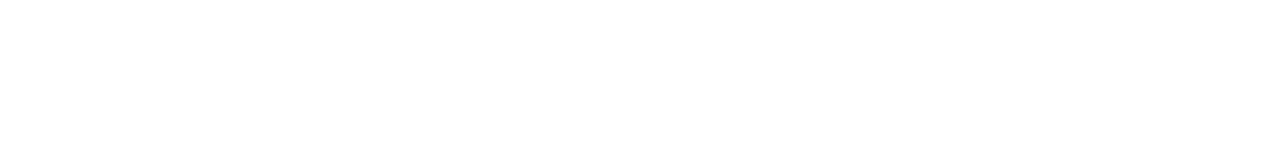
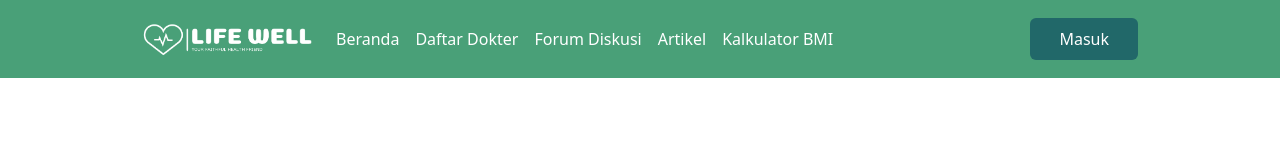
Before and after one commit to FullStack-40/technical-assignment_webdev-lanjutan, a plain HTML site: page index.html in a window 1280 px wide. Shown: the top 160 px of the page. Drawn offline with nearby package versions, Linux system fonts and the light colour scheme.

Commit message:
add navbar

```diff
--- /dev/null
+++ b/css/style.css
@@ -0,0 +1,32 @@
+.nav-custom {
+  background-color: #49a078;
+}
+
+.nav-link {
+  color: #fff;
+}
+
+.nav-link:hover {
+  color: #d3d3d3;
+}
+
+.btn {
+  background-color: #216869;
+  color: #fff;
+  padding: 0.5em 1.5em;
+}
+
+.btn:hover {
+  background-color: #267576;
+  color: #fff;
+}
+
+@media only screen and (min-width: 992px) {
+  .nav-custom {
+    padding: 1em 8.125em;
+  }
+
+  .btn {
+    padding: 0.5em 1.75em;
+  }
+}
--- a/index.html
+++ b/index.html
@@ -4,6 +4,63 @@
     <meta charset="UTF-8" />
     <meta name="viewport" content="width=device-width, initial-scale=1.0" />
     <title>LifeWell - Diskusi,Baca Artikel, & Konsultasi</title>
+    <link
+      href="https://cdn.jsdelivr.net/npm/bootstrap@5.3.2/dist/css/bootstrap.min.css"
+      rel="stylesheet"
+      integrity="sha384-T3c6CoIi6uLrA9TneNEoa7RxnatzjcDSCmG1MXxSR1GAsXEV/Dwwykc2MPK8M2HN"
+      crossorigin="anonymous"
+    />
+    <link rel="stylesheet" href="./css/style.css" />
   </head>
-  <body></body>
+  <body style="height: 2000px">
+    <nav class="navbar navbar-dark navbar-expand-lg fixed-top nav-custom">
+      <div class="container-fluid">
+        <a class="navbar-brand" href="#">
+          <img
+            src="./img/life-well-logo.png"
+            alt="Logo"
+            width="170"
+            class="d-inline-block align-text-top"
+          />
+        </a>
+        <button
+          class="navbar-toggler"
+          type="button"
+          data-bs-toggle="collapse"
+          data-bs-target="#navbarSupportedContent"
+          aria-controls="navbarSupportedContent"
+          aria-expanded="false"
+          aria-label="Toggle navigation"
+        >
+          <span class="navbar-toggler-icon"></span>
+        </button>
+        <div class="collapse navbar-collapse" id="navbarSupportedContent">
+          <ul class="navbar-nav me-auto mb-2 mb-lg-0">
+            <li class="nav-item">
+              <a class="nav-link" aria-current="page" href="#">Beranda</a>
+            </li>
+            <li class="nav-item">
+              <a class="nav-link" href="#">Daftar Dokter</a>
+            </li>
+            <li class="nav-item">
+              <a class="nav-link" href="#">Forum Diskusi</a>
+            </li>
+            <li class="nav-item">
+              <a class="nav-link" href="#">Artikel</a>
+            </li>
+            <li class="nav-item">
+              <a class="nav-link" href="#">Kalkulator BMI</a>
+            </li>
+          </ul>
+          <button type="button" class="btn">Masuk</button>
+        </div>
+      </div>
+    </nav>
+
+    <script
+      src="https://cdn.jsdelivr.net/npm/bootstrap@5.3.2/dist/js/bootstrap.bundle.min.js"
+      integrity="sha384-C6RzsynM9kWDrMNeT87bh95OGNyZPhcTNXj1NW7RuBCsyN/o0jlpcV8Qyq46cDfL"
+      crossorigin="anonymous"
+    ></script>
+  </body>
 </html>
```
Also changed, not shown: img/life-well-logo.png (added).
